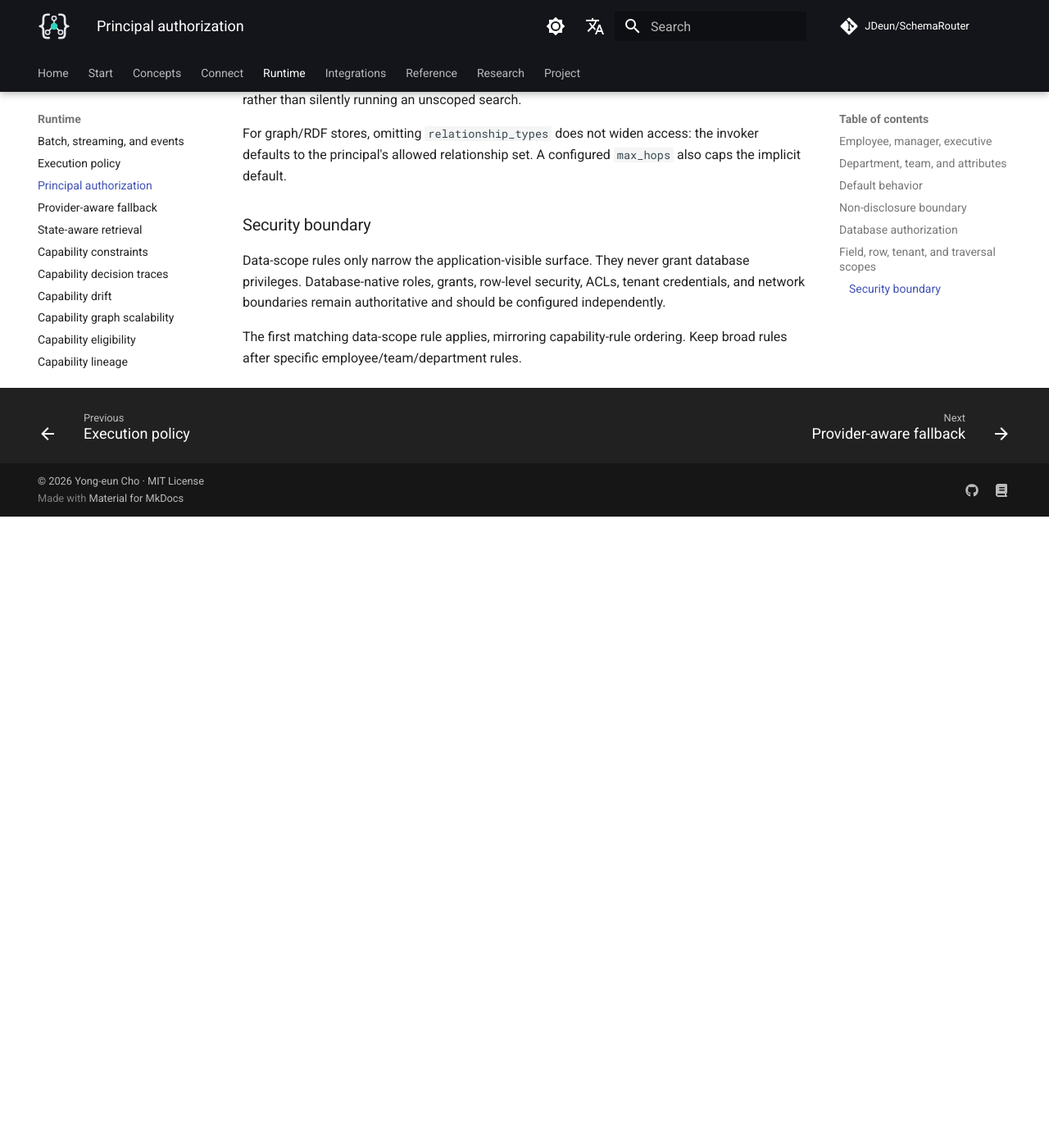
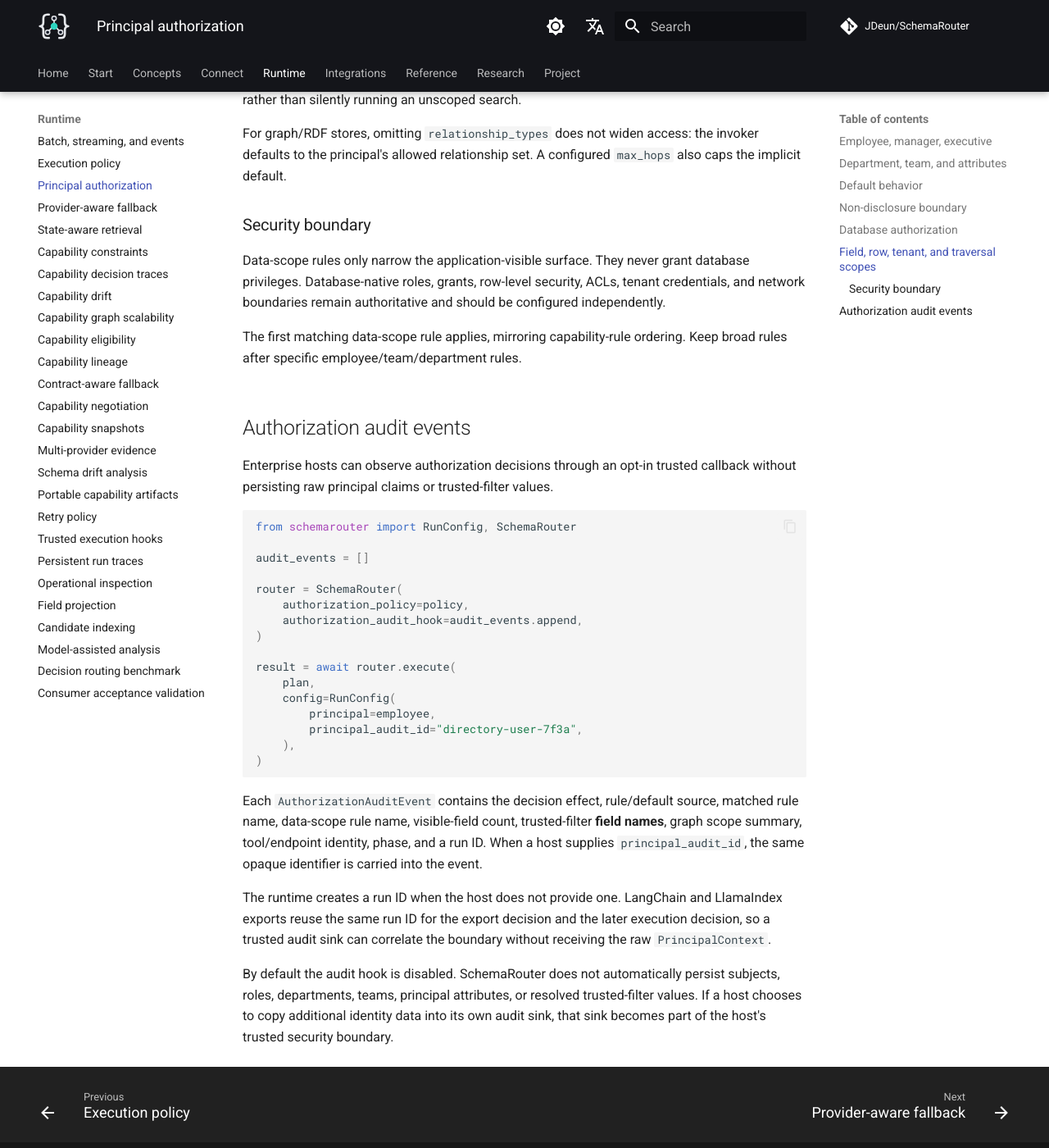
Before and after one commit to JDeun/SchemaRouter, an MkDocs documentation site: the page built from docs/guides/authorization.md, in a window 1280 px wide and 1400 px high, scrolled down 4412 px. Shown: the whole window at 82% size. Built offline with MkDocs 1.6.1 and Material for MkDocs 9.7.7, drawn with Linux system fonts in a browser that asks for light colours; comment, search, counter and statistics services are not loaded; before the commit the page ends 5042 px from its top, so only the background shows below that.

Commit message:
docs: document privacy-safe authorization audit events

````diff
--- a/docs/guides/authorization.md
+++ b/docs/guides/authorization.md
@@ -204,3 +204,43 @@
 
 The first matching data-scope rule applies, mirroring capability-rule ordering. Keep broad rules
 after specific employee/team/department rules.
+
+
+
+## Authorization audit events
+
+Enterprise hosts can observe authorization decisions through an opt-in trusted callback without
+persisting raw principal claims or trusted-filter values.
+
+```python
+from schemarouter import RunConfig, SchemaRouter
+
+audit_events = []
+
+router = SchemaRouter(
+    authorization_policy=policy,
+    authorization_audit_hook=audit_events.append,
+)
+
+result = await router.execute(
+    plan,
+    config=RunConfig(
+        principal=employee,
+        principal_audit_id="directory-user-7f3a",
+    ),
+)
+```
+
+Each `AuthorizationAuditEvent` contains the decision effect, rule/default source, matched rule name,
+data-scope rule name, visible-field count, trusted-filter **field names**, graph scope summary,
+tool/endpoint identity, phase, and a run ID. When a host supplies `principal_audit_id`, the same
+opaque identifier is carried into the event.
+
+The runtime creates a run ID when the host does not provide one. LangChain and LlamaIndex exports
+reuse the same run ID for the export decision and the later execution decision, so a trusted audit
+sink can correlate the boundary without receiving the raw `PrincipalContext`.
+
+By default the audit hook is disabled. SchemaRouter does not automatically persist subjects, roles,
+departments, teams, principal attributes, or resolved trusted-filter values. If a host chooses to
+copy additional identity data into its own audit sink, that sink becomes part of the host's trusted
+security boundary.
````
